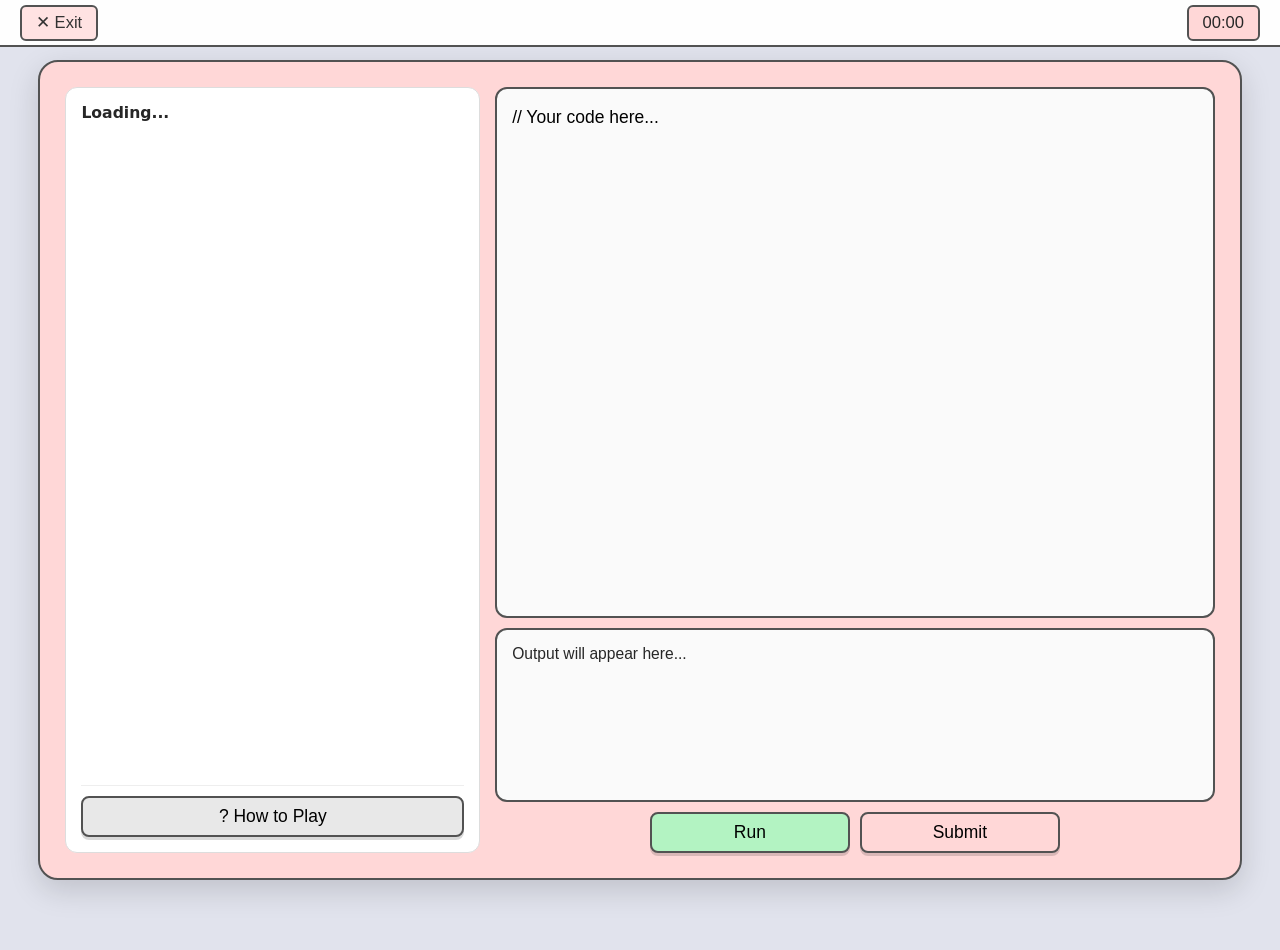
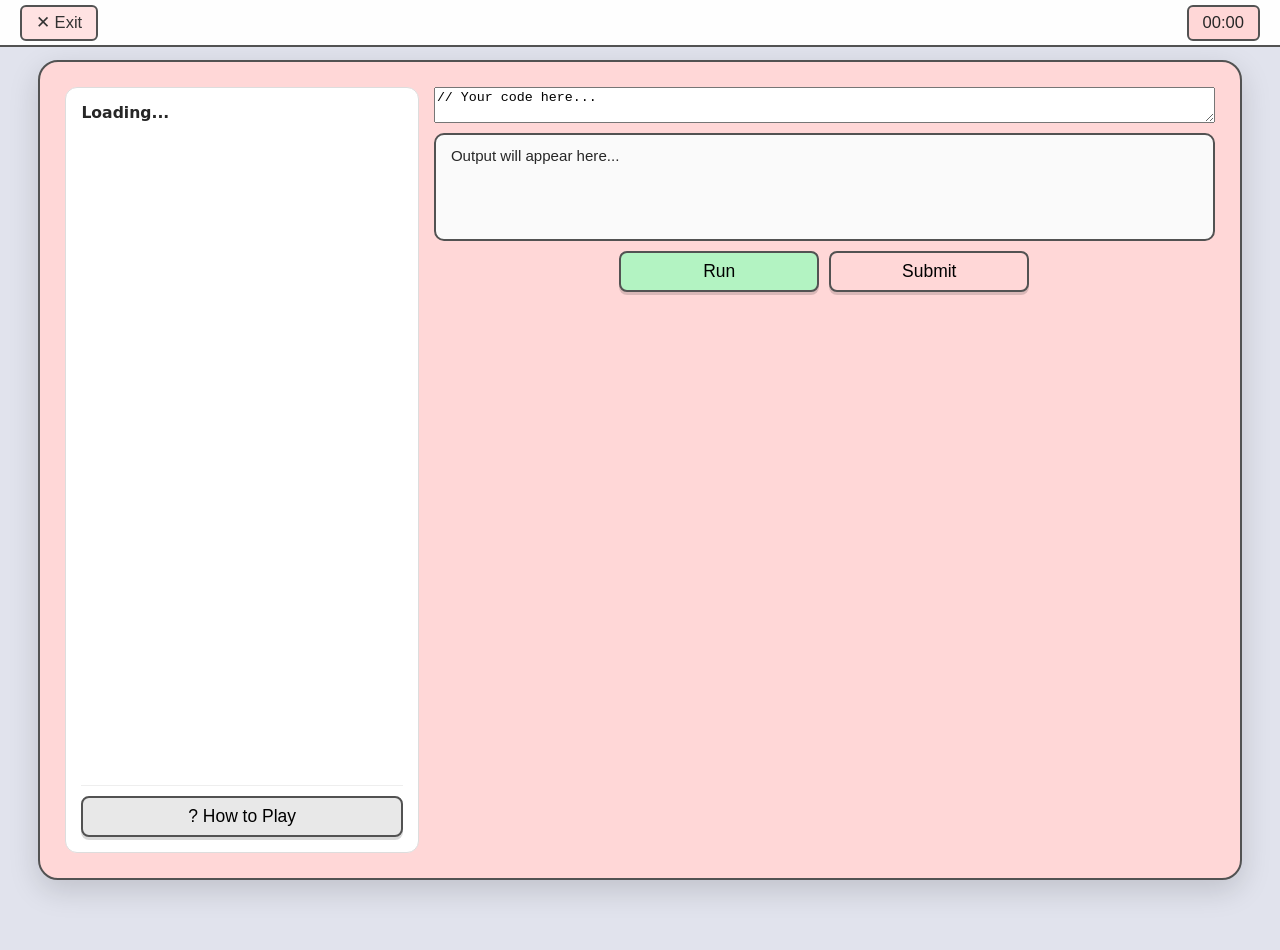

Fix some small logic errors (bus game nonnegative & med game pill names) + Add more questions + Adjust grace time period (more difficult now)

--- a/css/tech_game.css
+++ b/css/tech_game.css
@@ -5,9 +5,6 @@ html { font-size: 115%; }
     src: url('../assets/fonts/SimpleMinimalist-3lV3z.otf') format('opentype');
 }
 
-
-
-
 body {
     background-color: #e1e3ed;
     background-image: url('../assets/images/locations/game-background.jpg');
@@ -81,7 +78,7 @@ body {
 }
 
 .problem-panel {
-    flex: 1 1 33%;
+    flex: 1 1 28%;
     background: #ffffff;
     border-radius: 12px;
     border: 1px solid #ddd;
@@ -120,41 +117,161 @@ body {
     padding: 8px 10px;
 }
 
+/* ===== Drag & Drop Workspace ===== */
+
 .editor-panel {
-    flex: 2 1 62%;
+    flex: 2 1 68%;
     display: flex;
     flex-direction: column;
     gap: 10px;
     min-width: 0;
 }
 
-.code-editor {
+.dnd-workspace {
     flex: 1;
-    font-family: 'SimpleMinimalist', sans-serif;
-    font-size: 0.95rem;
-    padding: 15px;
-    border-radius: 12px;
-    border: 2px solid #525252;
-    resize: none;
-    outline: none;
-    background: #fafafa;
-    line-height: 1.5;
-    tab-size: 4;
-    min-height: 300px;
+    display: flex;
+    gap: 12px;
+    min-height: 0;
 }
+
+.dnd-column {
+    flex: 1;
+    display: flex;
+    flex-direction: column;
+    min-width: 0;
+}
+
+.dnd-column-header {
+    font-family: 'SimpleMinimalist', sans-serif;
+    font-size: 0.85rem;
+    font-weight: bold;
+    color: #272727;
+    padding: 8px 12px;
+    background: #fff;
+    border: 2px solid #525252;
+    border-bottom: none;
+    border-radius: 10px 10px 0 0;
+    text-align: center;
+}
+
+.dnd-zone {
+    flex: 1;
+    background: #fafafa;
+    border: 2px solid #525252;
+    border-radius: 0 0 10px 10px;
+    padding: 10px;
+    overflow-y: auto;
+    display: flex;
+    flex-direction: column;
+    gap: 6px;
+    min-height: 120px;
+    transition: background 0.2s;
+}
+
+.dnd-zone.drag-over {
+    background: #eef6ff;
+    border-color: #6ba3d6;
+}
+
+.dnd-solution {
+    background: #f5fff5;
+}
+
+.dnd-solution.drag-over {
+    background-color: #e0f5e0;
+    /* Create exactly 4 vertical indent lines (max 3 indents) */
+    background-image: 
+        linear-gradient(to right, rgba(0,0,0,0.15) 1px, transparent 1px),
+        linear-gradient(to right, rgba(0,0,0,0.15) 1px, transparent 1px),
+        linear-gradient(to right, rgba(0,0,0,0.15) 1px, transparent 1px),
+        linear-gradient(to right, rgba(0,0,0,0.15) 1px, transparent 1px);
+    background-size: 1px 100%, 1px 100%, 1px 100%, 1px 100%;
+    background-position: 10px 0, 35px 0, 60px 0, 85px 0;
+    background-repeat: no-repeat;
+    border-color: #5ca85c;
+}
+
+.dnd-placeholder {
+    color: #999;
+    font-style: italic;
+    text-align: center;
+    padding: 30px 15px;
+    font-size: 0.9rem;
+    pointer-events: none;
+}
+
+/* ===== Code Blocks ===== */
+
+.code-block {
+    background: #fff;
+    border: 2px solid #bbb;
+    border-radius: 8px;
+    padding: 9px 14px;
+    font-family: 'Courier New', Courier, monospace;
+    font-size: 0.82rem;
+    cursor: grab;
+    user-select: none;
+    transition: transform 0.15s, box-shadow 0.15s, border-color 0.15s, background 0.15s;
+    white-space: pre-wrap;
+    word-break: break-word;
+    position: relative;
+}
+
+.code-block:hover {
+    transform: translateY(-1px);
+    box-shadow: 0 3px 8px rgba(0, 0, 0, 0.12);
+    border-color: #888;
+}
+
+.code-block:active {
+    cursor: grabbing;
+}
+
+.code-block.dragging {
+    opacity: 0.4;
+    transform: scale(0.96);
+    border-style: dashed;
+}
+
+.code-block.touch-ghost {
+    opacity: 0.85;
+    box-shadow: 0 8px 24px rgba(0, 0, 0, 0.25);
+    transform: scale(1.03);
+    border-color: #666;
+}
+
+
+
+.code-block.block-correct {
+    background: #e8f5e9;
+    border-color: #4caf50;
+}
+
+.code-block.block-wrong {
+    background: #fce4e4;
+    border-color: #e57373;
+}
+
+.code-block code {
+    pointer-events: none;
+}
+
+/* ===== Output Console ===== */
 
 .output-console {
     background: #fafafa;
-    border-radius: 12px;
+    border-radius: 10px;
     border: 2px solid #525252;
-    padding: 15px;
+    padding: 12px 15px;
     font-family: 'SimpleMinimalist', sans-serif;
-    font-size: 0.85rem;
-    min-height: 140px;
-    max-height: 200px;
+    font-size: 0.82rem;
+    min-height: 80px;
+    max-height: 140px;
     overflow-y: auto;
     color: #272727;
 }
+
+/* ===== Buttons ===== */
 
 .editor-buttons {
     display: flex;
@@ -200,6 +317,8 @@ body {
 .info-btn   {
     background-color: #e8e8e8;
 }
+
+/* ===== Modals ===== */
 
 .modal-overlay {
     position: fixed;
